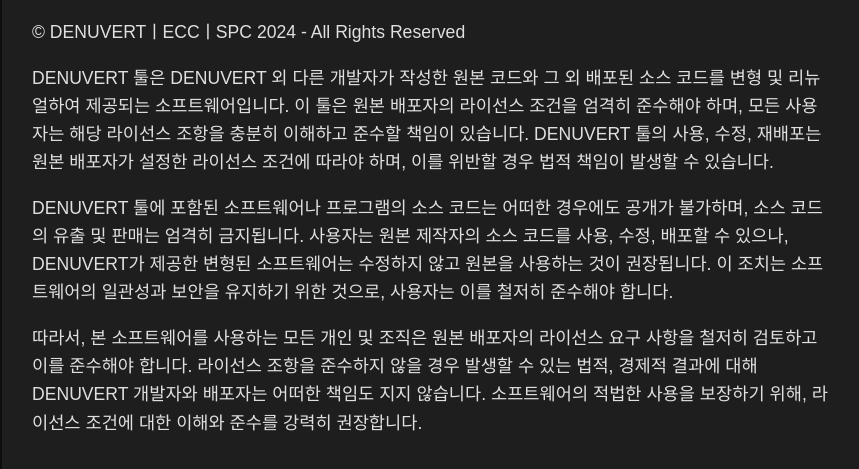
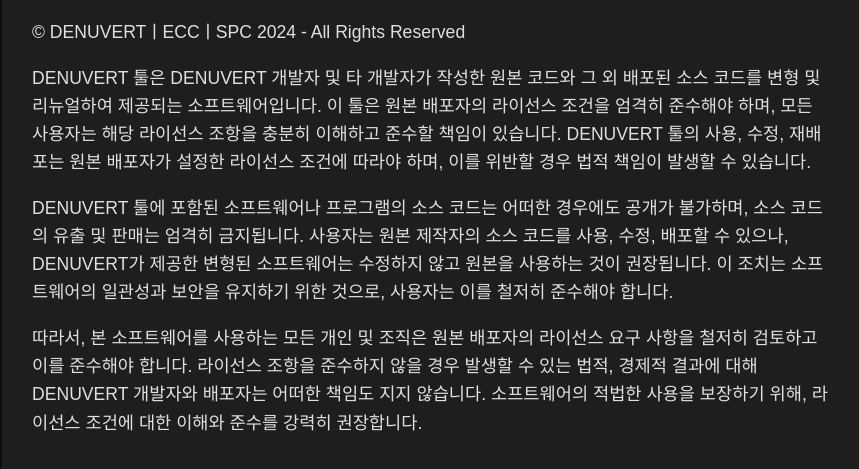
Before and after one commit to DENUVERT/DENUVERT.github.io, a plain HTML site: page license.html in a window 1280 px wide. Shown: the part 227-696 px from the top of the page, without its empty margins (208-1067 px from the left). Drawn offline with Linux system fonts and the light colour scheme.

Commit message:
Update license.html

```diff
--- a/license.html
+++ b/license.html
@@ -70,7 +70,7 @@
         <h1>라이선스 및 준수 사항</h1>
         <div class="section">
             <p>© DENUVERTㅣECCㅣSPC 2024 - All Rights Reserved</p>
-            <p>DENUVERT 툴은 DENUVERT 외 다른 개발자가 작성한 원본 코드와 그 외 배포된 소스 코드를 변형 및 리뉴얼하여 제공되는 소프트웨어입니다. 이 툴은 원본 배포자의 라이선스 조건을 엄격히 준수해야 하며, 모든 사용자는 해당 라이선스 조항을 충분히 이해하고 준수할 책임이 있습니다. DENUVERT 툴의 사용, 수정, 재배포는 원본 배포자가 설정한 라이선스 조건에 따라야 하며, 이를 위반할 경우 법적 책임이 발생할 수 있습니다.</p>
+            <p>DENUVERT 툴은 DENUVERT 개발자 및 타 개발자가 작성한 원본 코드와 그 외 배포된 소스 코드를 변형 및 리뉴얼하여 제공되는 소프트웨어입니다. 이 툴은 원본 배포자의 라이선스 조건을 엄격히 준수해야 하며, 모든 사용자는 해당 라이선스 조항을 충분히 이해하고 준수할 책임이 있습니다. DENUVERT 툴의 사용, 수정, 재배포는 원본 배포자가 설정한 라이선스 조건에 따라야 하며, 이를 위반할 경우 법적 책임이 발생할 수 있습니다.</p>
 
             <p>DENUVERT 툴에 포함된 소프트웨어나 프로그램의 소스 코드는 어떠한 경우에도 공개가 불가하며, 소스 코드의 유출 및 판매는 엄격히 금지됩니다. 사용자는 원본 제작자의 소스 코드를 사용, 수정, 배포할 수 있으나, DENUVERT가 제공한 변형된 소프트웨어는 수정하지 않고 원본을 사용하는 것이 권장됩니다. 이 조치는 소프트웨어의 일관성과 보안을 유지하기 위한 것으로, 사용자는 이를 철저히 준수해야 합니다.</p>
 
```
